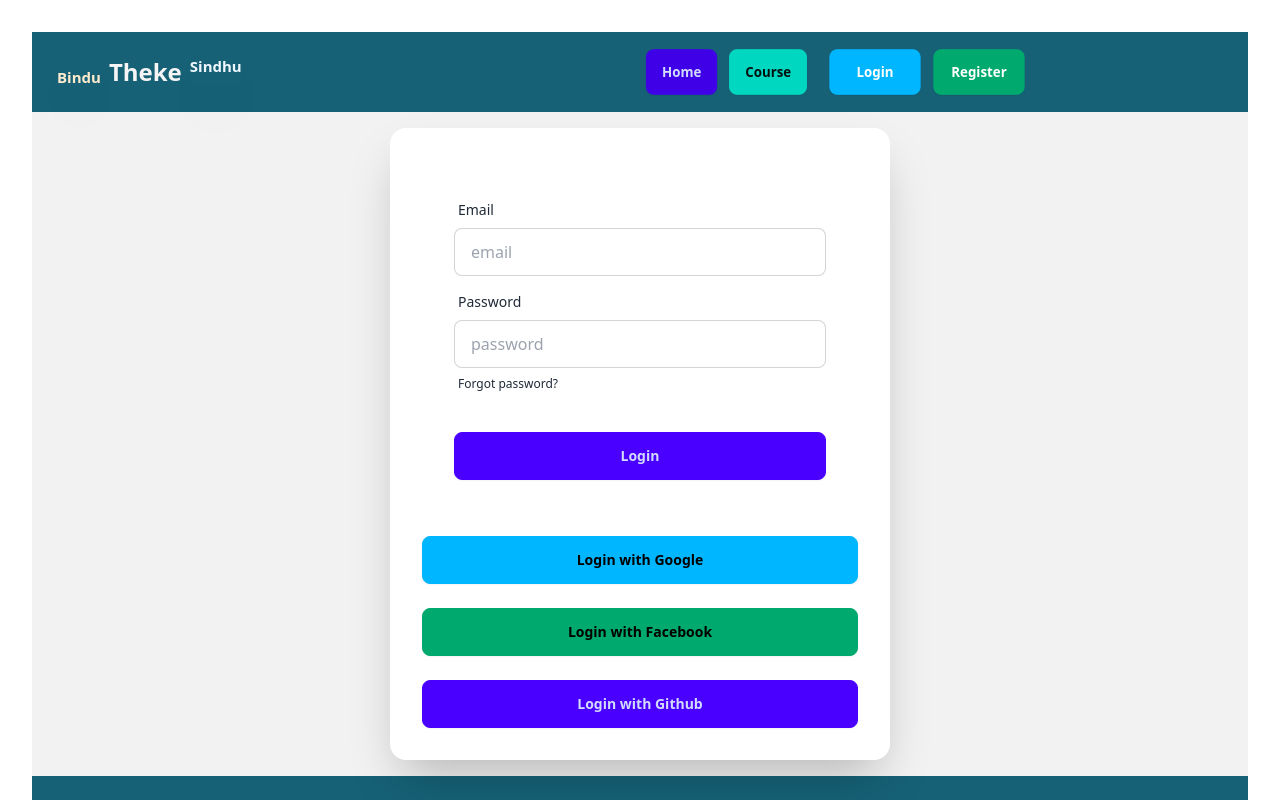
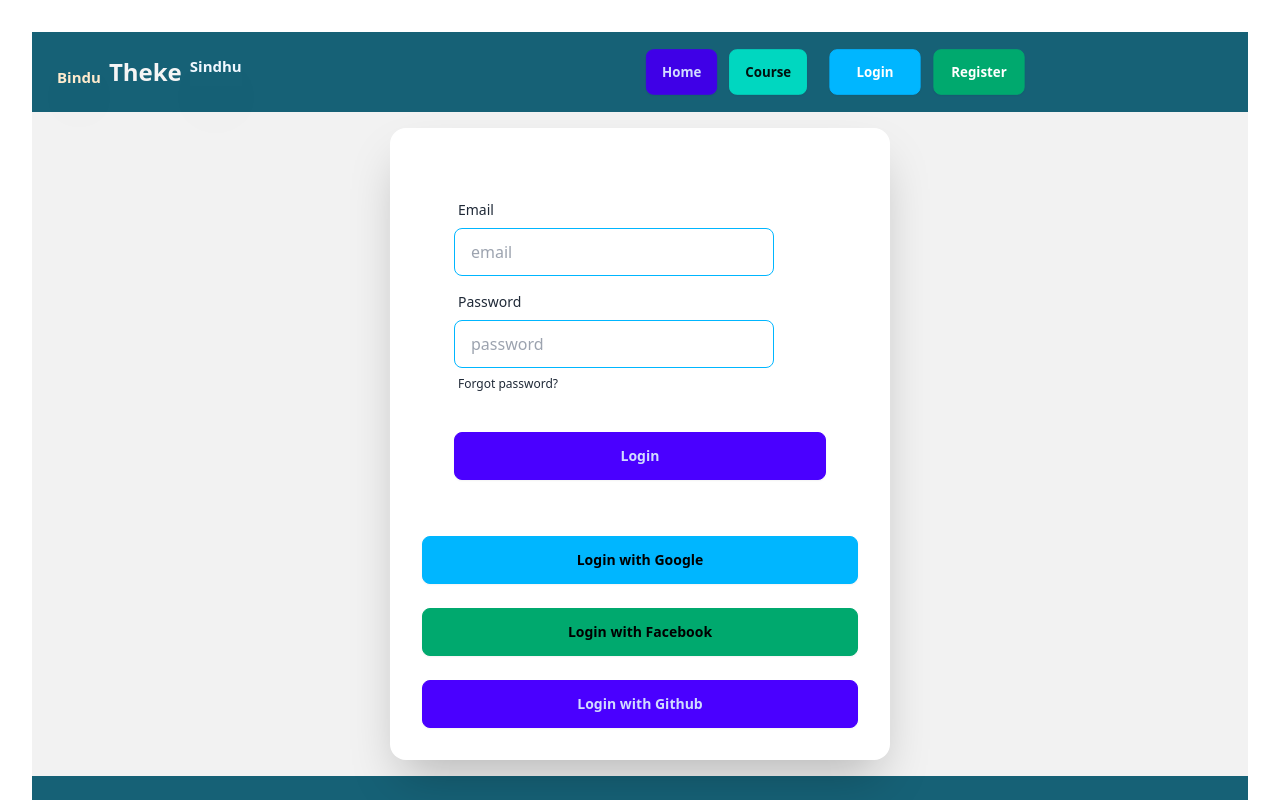
Before and after one commit to rehanuddin1991/bindu-theke-sindhu, a React (Vite) app: page /login in a window 1280 px wide. Shown: the top 800 px of the page. Built offline with nearby package versions, Linux system fonts and the light colour scheme; no server answers.

Commit message:
login and register page reponsive

```diff
--- a/src/Provider/AuthProvider.jsx
+++ b/src/Provider/AuthProvider.jsx
@@ -40,7 +40,7 @@ const AuthProvider = ({children}) => {
 
     useEffect( () => {
      const unsubscribe=   onAuthStateChanged(auth, (currentUser)=> {
-        //console.log(auth.currentUser);
+        console.log(auth.currentUser);
             setUser(currentUser)
     })
     return ( )=> { unsubscribe() }
--- a/src/components/shared/Navbar.jsx
+++ b/src/components/shared/Navbar.jsx
@@ -68,7 +68,9 @@ const Navbar = () => {
 
                         &nbsp;&nbsp;
                         {
-                            user ? (<div> <span >{user.displayName?user.displayName : user.email}</span> &nbsp;
+
+                            user ? (<div> <span >
+                                  {user.displayName?user.displayName : user.email}</span> &nbsp;
                                 <Link onClick={handleSignout} className="text-white w-24 font-bold btn btn-info">
                                     Logout</Link> &nbsp;</div>
 
--- a/src/pages/LoginPage.jsx
+++ b/src/pages/LoginPage.jsx
@@ -74,13 +74,13 @@ const LoginPage = () => {
                 <label className="label">
                   <span className="label-text">Email</span>
                 </label>
-                <input type="email" name="email" placeholder="email" className="input input-bordered" required />
+                <input type="email" name="email" placeholder="email" className="input input-bordered input-info w-full max-w-xs" required />
               </div>
               <div className="form-control">
                 <label className="label">
                   <span className="label-text">Password</span>
                 </label>
-                <input type="password" name='password' placeholder="password" className="input input-bordered" required />
+                <input type="password" name='password' placeholder="password" className="input input-bordered input-info w-full max-w-xs" required />
                 <label className="label">
                   <a href="#" className="label-text-alt link link-hover">Forgot password?</a>
                 </label>
--- a/src/pages/RegisterPage.jsx
+++ b/src/pages/RegisterPage.jsx
@@ -67,7 +67,8 @@ const RegisterPage = () => {
                 <label className="label">
                   <span className="label-text">Password</span>
                 </label>
-                <input type="password" name="password" placeholder="password" required className="input input-bordered input-info w-full max-w-xs"  />
+                <input type="password" name="password" placeholder="password" required className="input input-bordered
+                 input-info w-full max-w-xs"  />
 
               </div>
 
```
